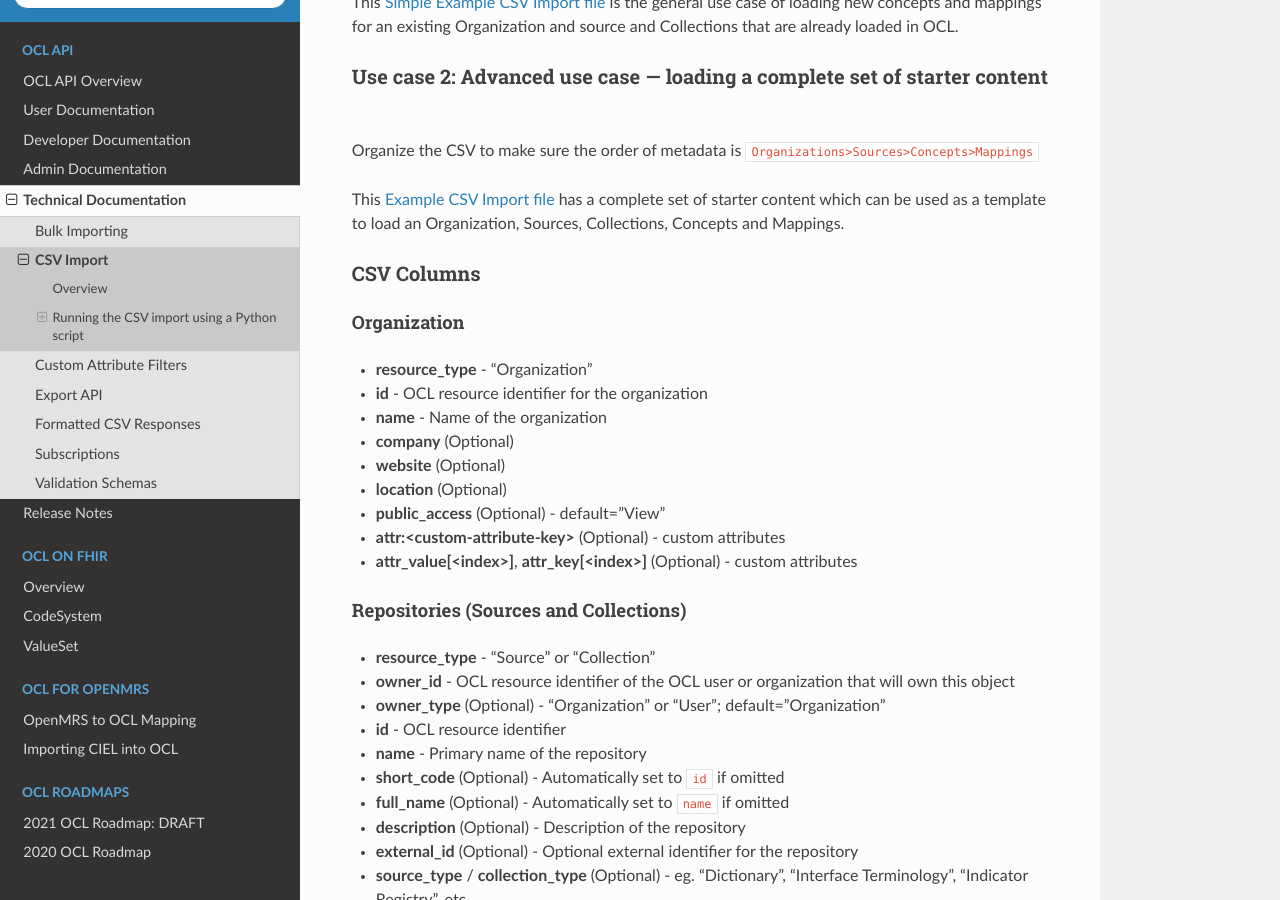
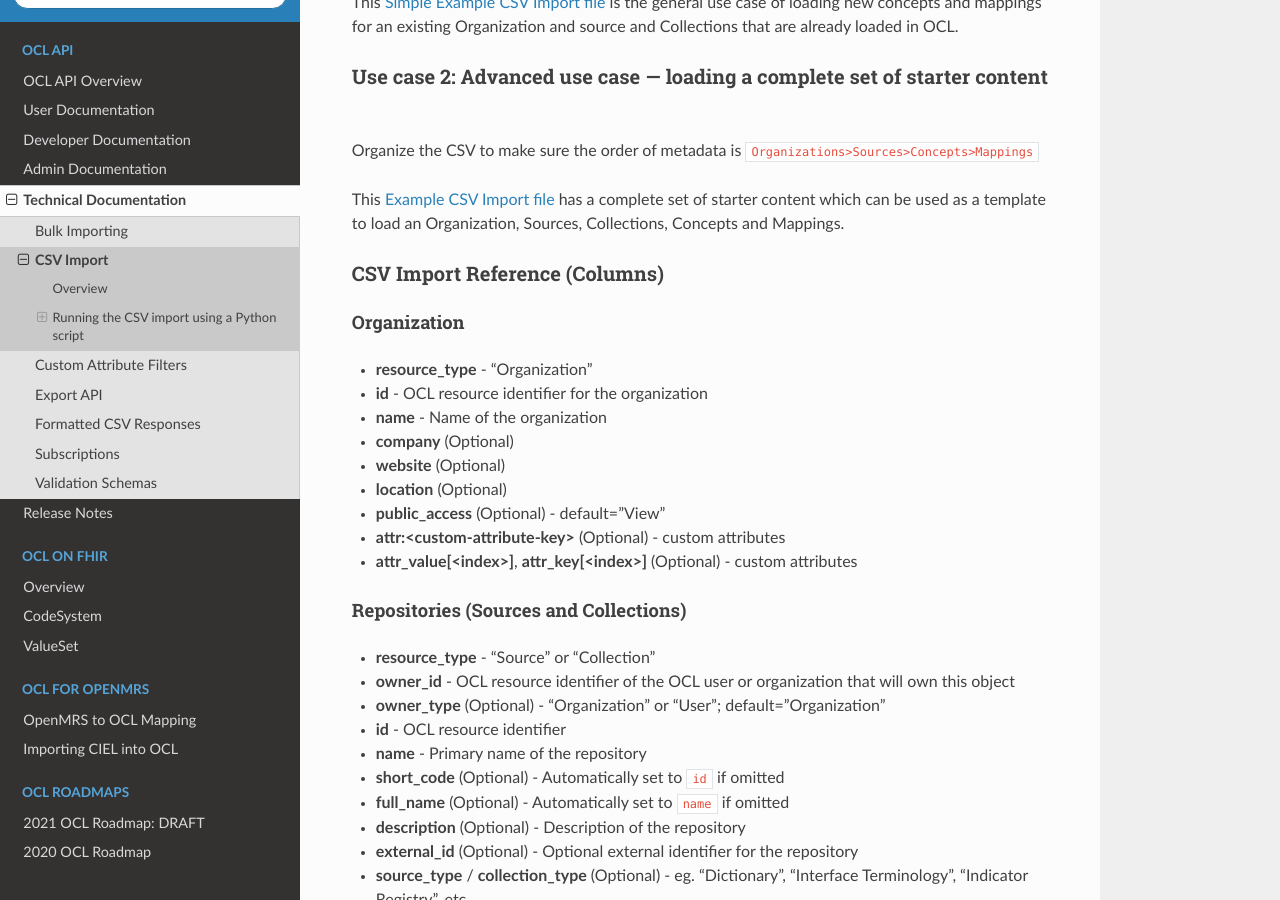
Before and after one commit to OpenConceptLab/ocl-docs, a Sphinx documentation site: the page built from docs/source/oclapi/technical/csvimport.md, in a window 1280 px wide and 900 px high, scrolled down 1558 px. Built offline with Sphinx 7.4.7 and the Read the Docs theme 2.0.0, drawn with Linux system fonts in a browser that asks for light colours.

Commit message:
changing names for csv import

```diff
--- a/docs/source/oclapi/technical/csvimport.md
+++ b/docs/source/oclapi/technical/csvimport.md
@@ -74,7 +74,7 @@
 This [Example CSV Import file](https://docs.google.com/spreadsheets/d/1pM3XlcFw5f3UJggPjIm43RkKpdsnBGhoOclTlWSI5Y8/edit?usp=sharing) has a complete set of starter content which can be used as a template to load an Organization, Sources, Collections, Concepts and Mappings.
 
 
-### CSV Columns
+### CSV Import Reference (Columns)
 #### Organization
 * **resource_type** - "Organization"
 * **id** - OCL resource identifier for the organization
```
